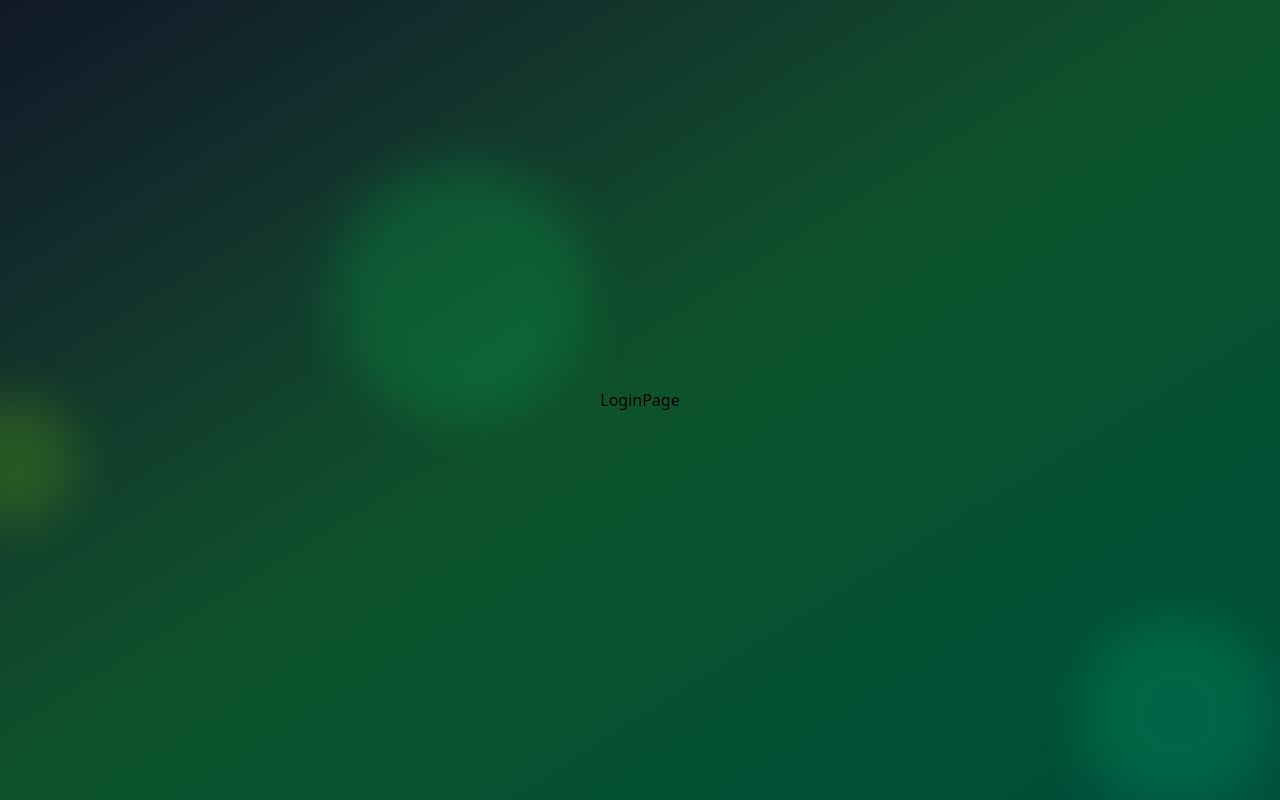
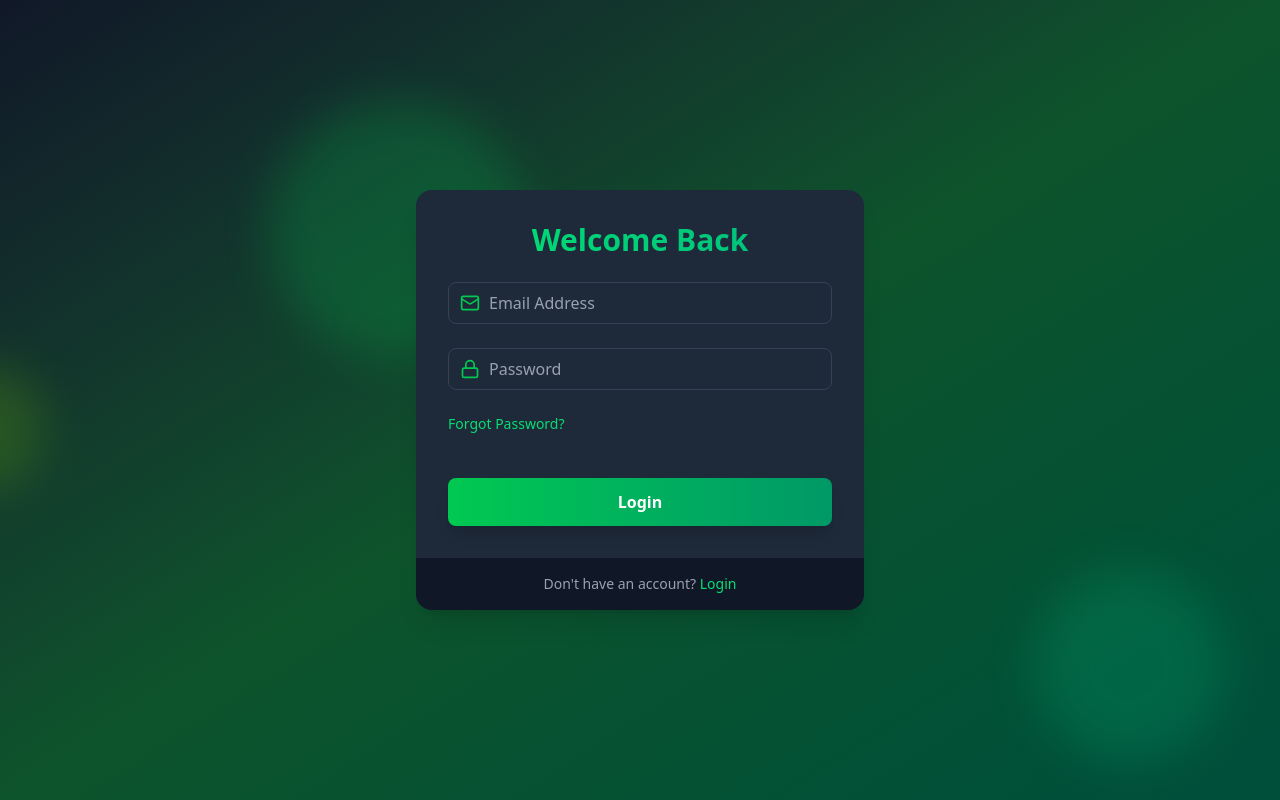
Before and after one commit to aben-cha/authentication, a React (Vite) app in the folder frontend/: page /login in a window 1280 px wide. Built offline with nearby package versions, Linux system fonts and the light colour scheme.

Commit message:
LoginPage

```diff
--- a/frontend/src/pages/LoginPage.jsx
+++ b/frontend/src/pages/LoginPage.jsx
@@ -1,7 +1,77 @@
+import { motion } from "framer-motion"
+import {Lock, Mail, Loader} from 'lucide-react'
+import Input from "../components/Input"
+import { useState } from "react"
+import { Link } from 'react-router-dom'
 
 const LoginPage = () => {
+  const [email, setEmail] = useState("");
+  const [password, setPassword] = useState("");
+  const isLoading = false;
+
+  const handleLogin = (e) => {
+    e.preventDefault();
+  }
+
   return (
-    <div>LoginPage</div>
+    <motion.div
+      initial={{ opacity: 0, y: 20 }}
+      animate={{ opacity: 1, y: 0 }}
+      transition={{ duration: 0.5 }}
+      className='max-w-md w-full bg-gray-800 bg-opacity-50 backdrop-filter backdrop-blur-xl rounded-2xl shadow-xl
+      overflow-hidden'>
+
+    <div className='p-8'>
+      <h2 className='text-3xl font-bold mb-6 text-center bg-gradient-to-r from-green-400 to-emerald-500 text-transparent bg-clip-text'>
+        Welcome Back
+      </h2>
+      <form onSubmit={handleLogin}>
+        <Input
+          icon={Mail}
+          type='email'
+          placeholder='Email Address'
+          value={email}
+          onChange={(e) => setEmail(e.target.value)}
+        />
+        <Input
+          icon={Lock}
+          type='password'
+          placeholder='Password'
+          value={password}
+          onChange={(e) => setPassword(e.target.value)}
+        />
+
+        <div className="flex items-center mb-6">
+          <Link to="/forgot-password" className="text-sm text-green-400 hover:underline">
+            Forgot Password?
+          </Link>
+        </div>
+
+
+        <motion.button
+						className='mt-5 w-full py-3 px-4 bg-gradient-to-r from-green-500 to-emerald-600 text-white
+						font-bold rounded-lg shadow-lg hover:from-green-600
+						hover:to-emerald-700 focus:outline-none focus:ring-2 focus:ring-green-500 focus:ring-offset-2
+						 focus:ring-offset-gray-900 transition duration-200'
+						whileHover={{ scale: 1.02 }}
+						whileTap={{ scale: 0.98 }}
+						type='submit'
+            disabled={isLoading}
+					>
+            {isLoading ? <Loader className="w-6 h-6 animate-spin mx-auto"/> : 'Login'}
+					</motion.button>
+      </form>
+    </div>
+    <div className="px-8 py-4 bg-gray-900 bg-opacity-50 flex justify-center">
+        <p className="text-sm text-gray-400">
+          Don't have an account?{" "}
+          <Link to={"/signup"} className="text-green-400 hover:underline">
+            Login
+          </Link>
+        </p>
+      </div>
+
+  </motion.div>
   )
 }
 
```
